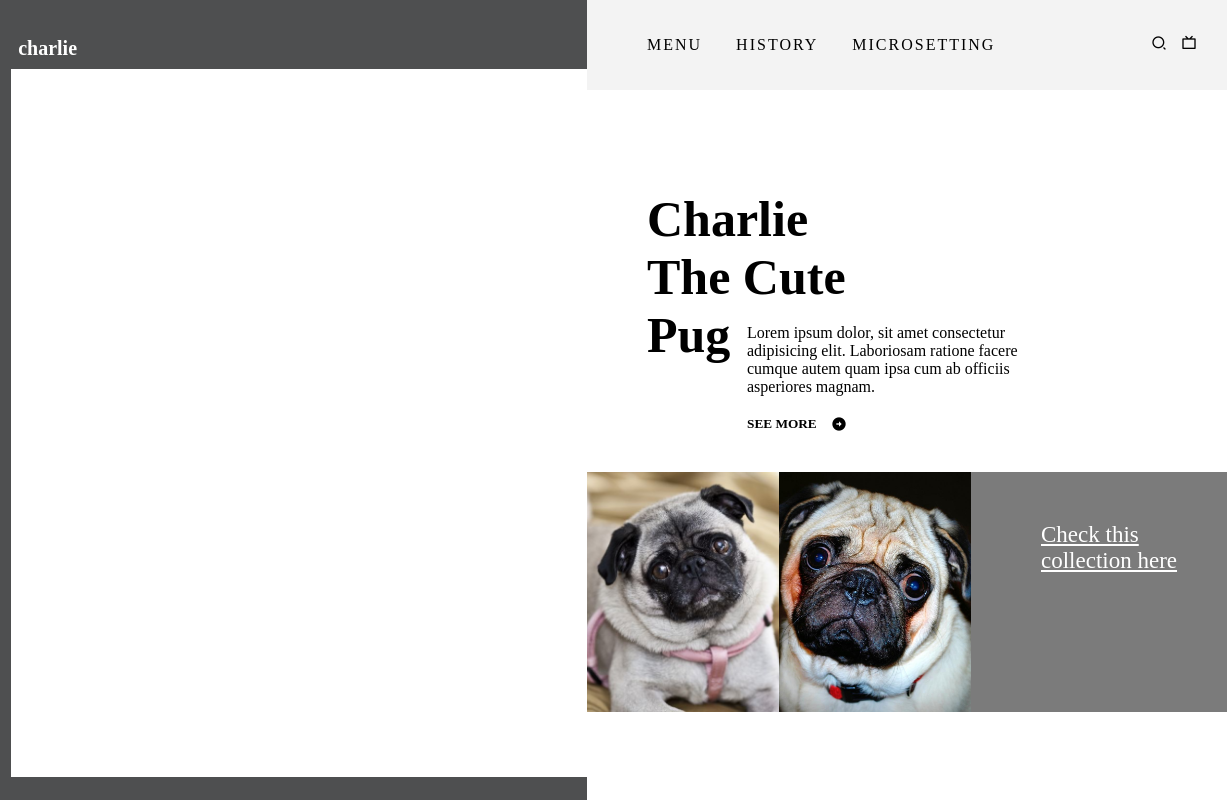
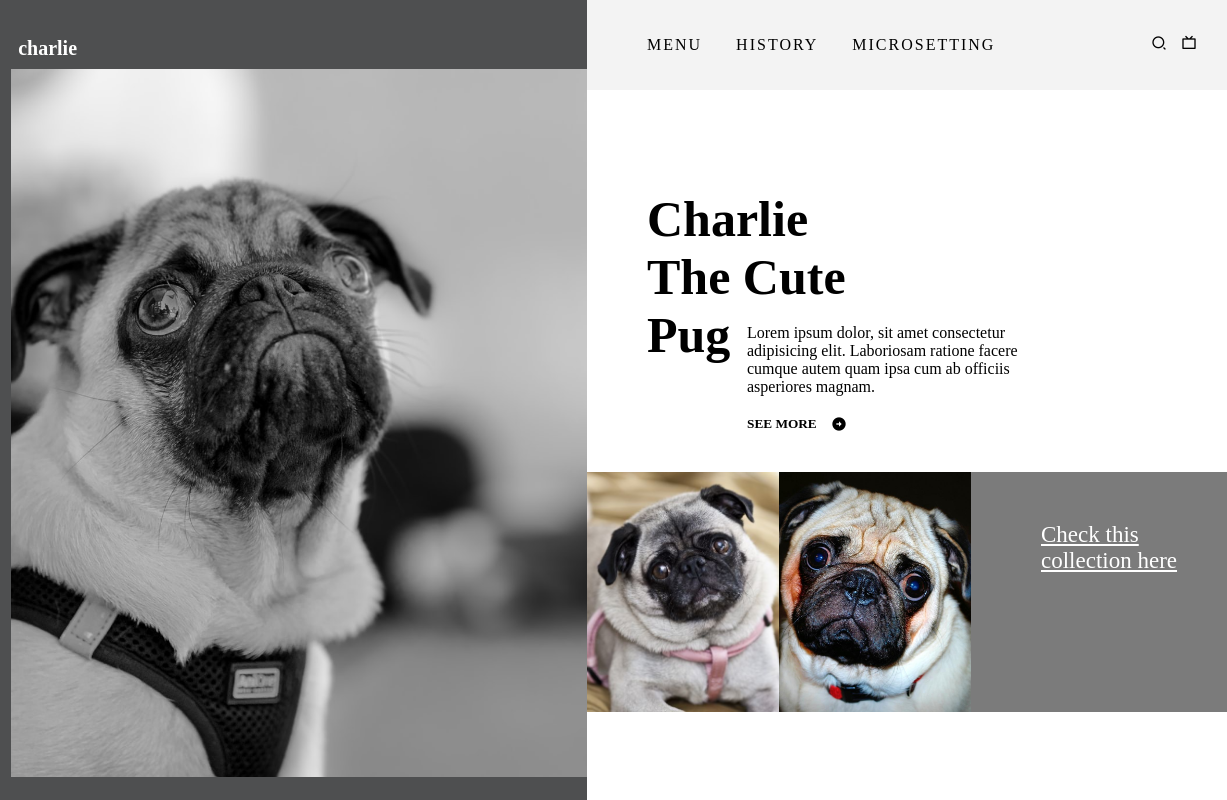
Before and after one commit to riteshtikare/task1, a plain HTML site: page index.html in a window 1280 px wide. Shown: the full height of the page, 53-1280 px from the left. Drawn offline with nearby package versions, Linux system fonts and the light colour scheme; the site is published under a folder, as on GitHub Pages, so addresses that start at the root find nothing.

Commit message:
Update style.css

```diff
--- a/style.css
+++ b/style.css
@@ -82,7 +82,7 @@ html,body{
     background-color: #fff;
     background-size: cover;
     background-position: center;
-    background-image: url(/images/photo-1564585530977-a99e9ff883fe.jpg);
+    background-image: url(./images/photo-1564585530977-a99e9ff883fe.jpg);
 }
 
 #right{
```
